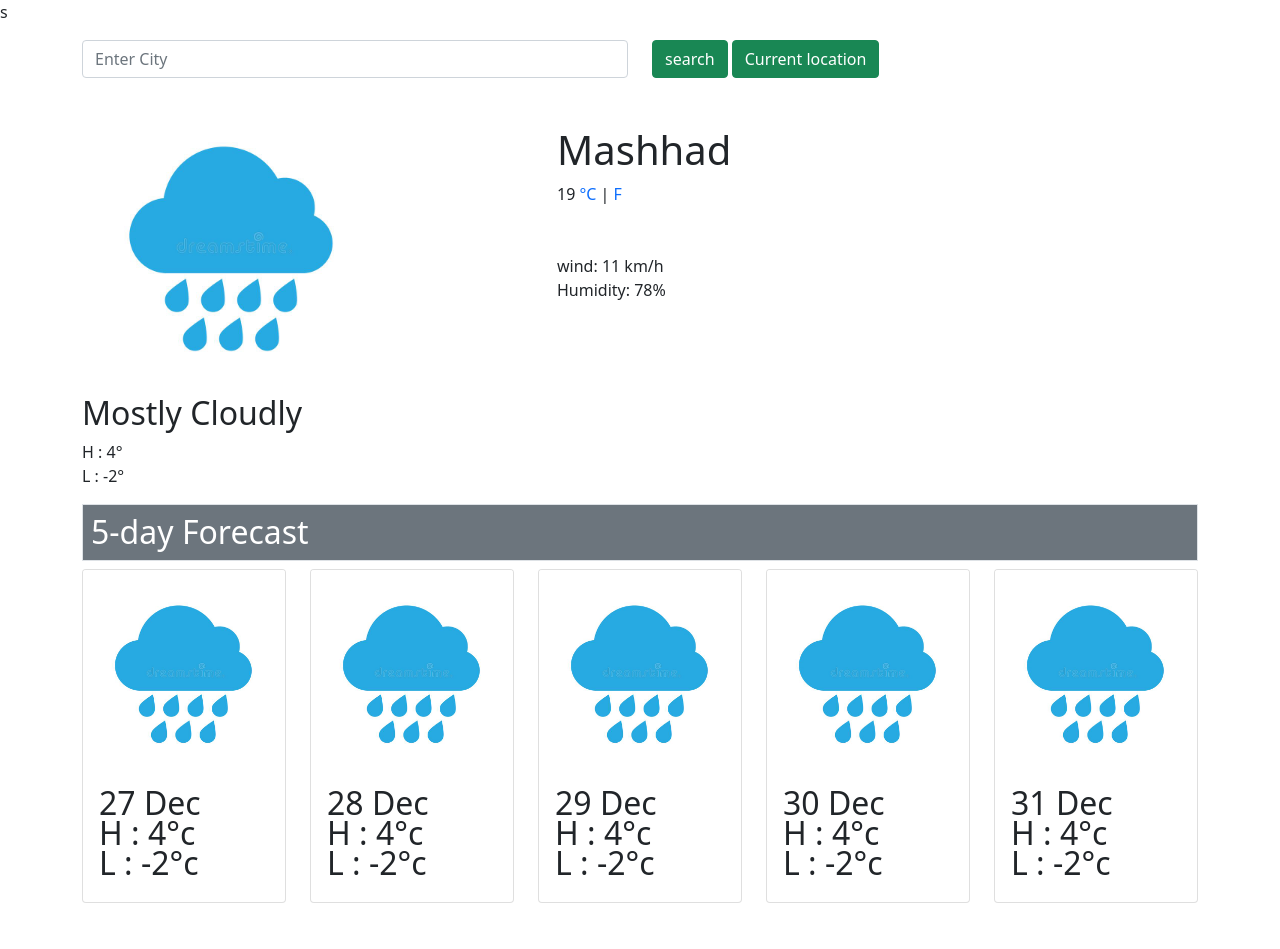
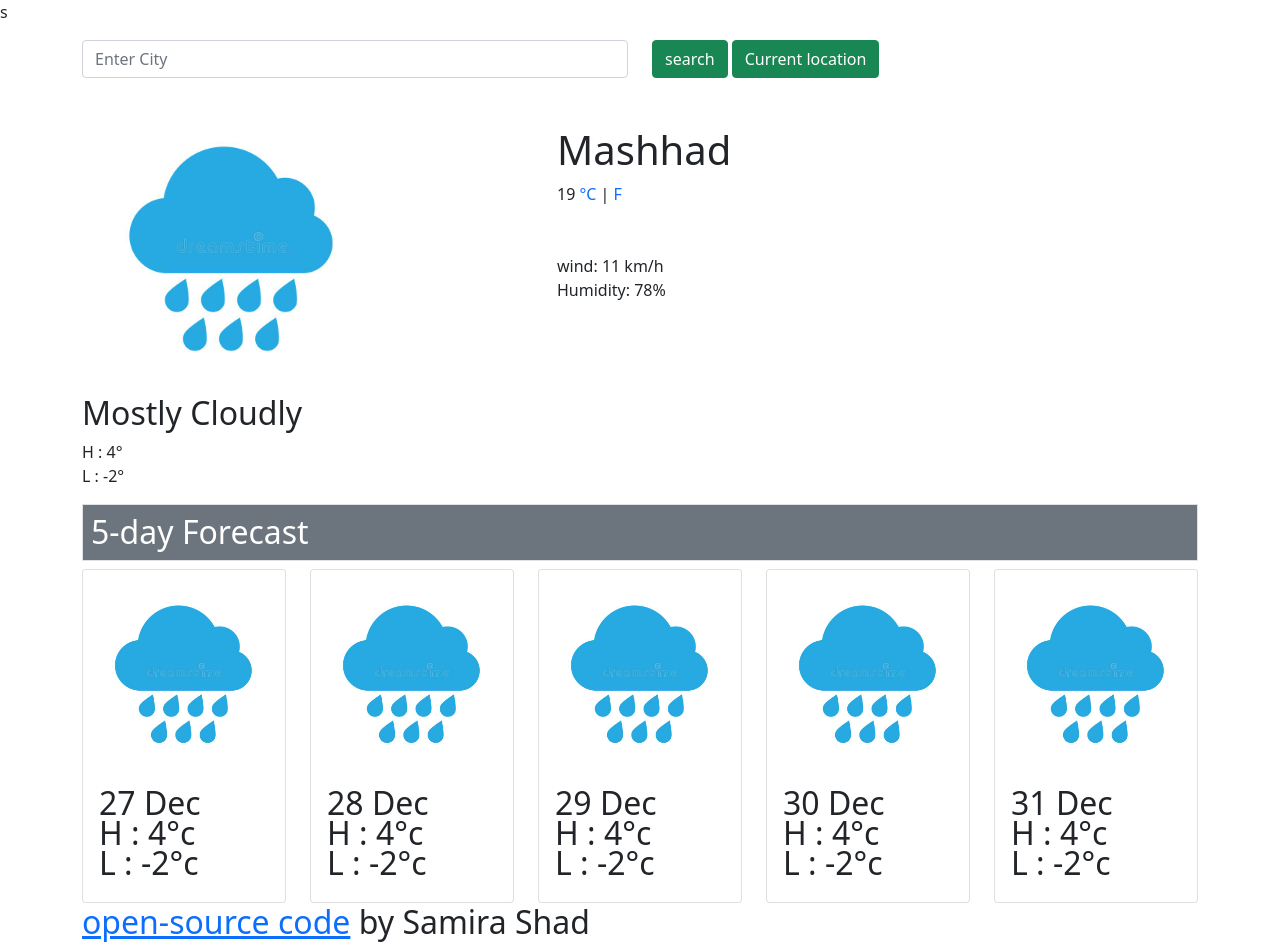
Before and after one commit to samirashad/ShecodesPlusProject, a plain HTML site: page index.html in a window 1280 px wide. Before the commit the page ends 911 px from the top, so only its background shows below. Drawn offline with nearby package versions, Linux system fonts and the light colour scheme.

Commit message:
add source link

```diff
--- a/index.html
+++ b/index.html
@@ -128,6 +128,7 @@
            </div>
          </div>
        </div>
+      <a href="https://github.com/samirashad/ShecodesPlusProject" class="sourceLink" target="_blank">open-source code</a> by Samira Shad
       </div>
 
     <script src="src/index.js"></script>
```
